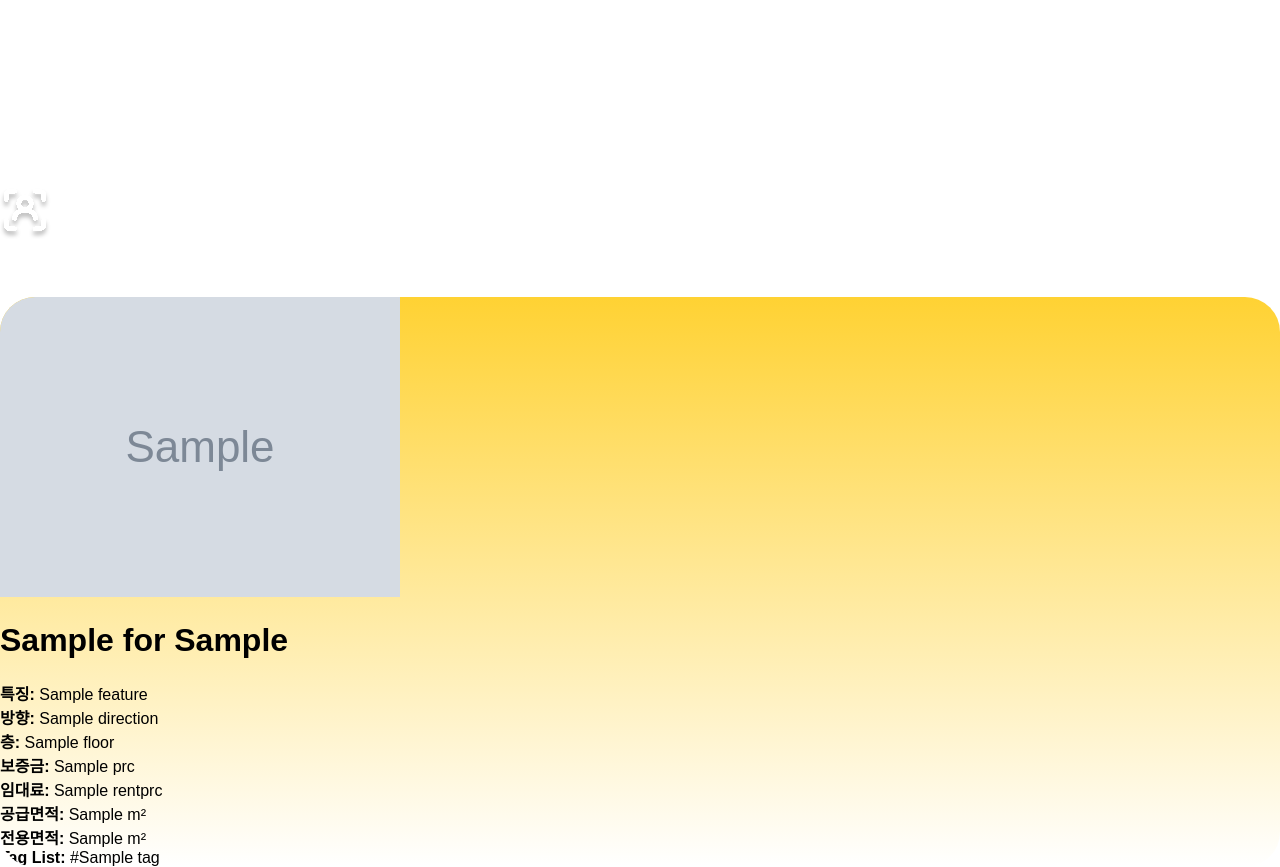
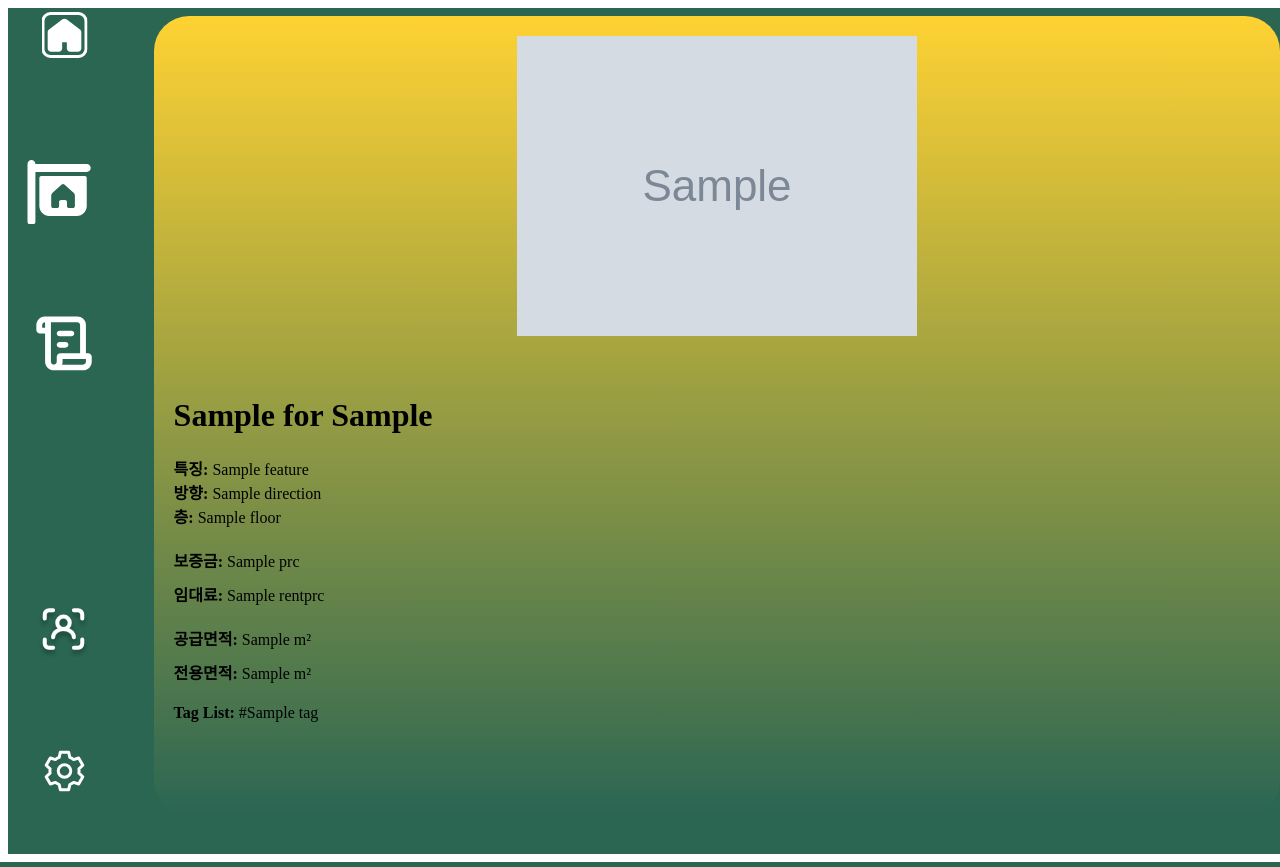
Before and after one commit to cye2020/SWE_Team2, a Flask app: template backend/templates/house_details.html in a window 1280 px wide. Run offline with Flask 3, Linux system fonts and the light colour scheme; the template is opened without the code that fills it: most values are stand-ins (such as "Sample title", 1, 10 or a date in 2020); grey boxes marked "Sample" are stand-in pictures.

Commit message:
change in css

```diff
--- a/backend/static/css/home.css
+++ b/backend/static/css/home.css
@@ -9,6 +9,7 @@
   margin-right: 20px;
   margin-top: 20px; /* Adjust this margin as needed */
   margin-bottom: 20px; /* Adjust this margin as needed */
+  align-self: center;
 }
 
 .Noticeframe {
--- /dev/null
+++ b/backend/static/css/house_detail.css
@@ -0,0 +1,44 @@
+.PropertyDetails {
+    display: flex;
+    flex-direction: column; /* Set flex container to column layout */
+    align-items: center; /* Center items horizontally */
+}
+
+.ImageSection {
+    margin: 20px auto; /* Add some spacing between image and other details */
+}
+
+.MainImage {
+    max-width: 600px; /* Limit the image width */
+    height: auto;
+    display: block; /* Remove inline-block to ensure full-width */
+    margin: 0 auto; /* Center the image horizontally within the container */
+}
+
+.InfoSection {
+    width: 100%; /* Ensure full width of the container */
+    padding: 20px;
+    box-sizing: border-box; /* Include padding in the width */
+}
+
+.PropertyTable {
+    width: 100%;
+    border-collapse: collapse;
+    margin-top: 20px; /* Move the table below the other details */
+}
+
+.PropertyTable td {
+    padding: 10px;
+    border: 1px solid #ddd;
+}
+
+.PriceDetails,
+.SpaceDetails,
+.TagList {
+    margin-top: 20px;
+}
+
+.Price,
+.Space {
+    margin-bottom: 10px;
+}
--- a/backend/static/css/real.css
+++ b/backend/static/css/real.css
@@ -54,6 +54,7 @@ body {
 }
 
 .Filters {
+    width: 100%;
     display: flex;
     flex-direction: row;
     justify-content: space-around;
@@ -80,6 +81,7 @@ body {
     display: flex;
     flex-direction: column;
     align-items: center;
+    text-align: center;
 }
 
 label, input, select {
@@ -88,6 +90,8 @@ label, input, select {
 
 input[type="submit"],
 button {
+    width: 200px;
+    height: 120px;
     padding: 10px 20px; /* Adjust padding to your liking */
     font-size: 18px; /* Adjust font size to your liking */
     background-color: #4CAF50; /* Green background color */
@@ -95,6 +99,12 @@ button {
     border: none; /* Remove border */
     border-radius: 5px; /* Optional: Add border-radius for rounded corners */
     cursor: pointer;
+}
+
+button {
+    background-color: #FF0000; /* 빨간색 또는 원하는 색상으로 변경 */
+    color: white;
+    border: none;
 }
 
 /* Style checkboxes */
--- a/backend/templates/house_details.html
+++ b/backend/templates/house_details.html
@@ -3,8 +3,8 @@
 <head>
     <meta charset="UTF-8">
     <meta name="viewport" content="width=device-width, initial-scale=1.0">
-    <link rel="stylesheet" href="{{ url_for('static', filename='css/home.css') }}">
-    <link rel="stylesheet" href="{{ url_for('static', filename='css/real.css') }}">
+    <link rel="stylesheet" href="{{ url_for('static', filename='css/menu.css') }}">
+    <link rel="stylesheet" href="{{ url_for('static', filename='css/house_detail.css') }}">
     <title>House Details</title>
 </head>
 <body>
```
